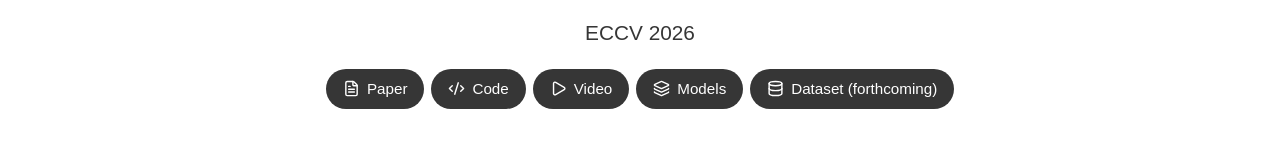
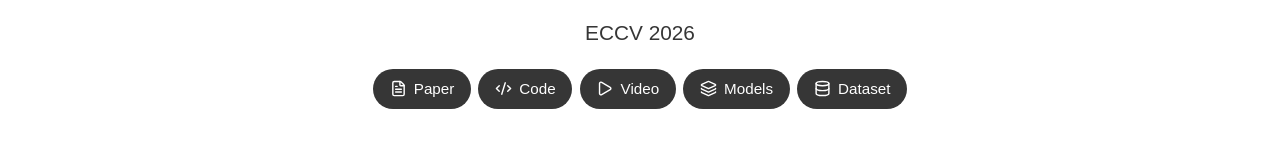
Before and after one commit to bingxuan-li/metasurface-depth-eccv2026, a React (Vite) app in the folder website/: page / in a window 1280 px wide. Shown: the part 300-452 px from the top of the page. Built offline with nearby package versions, Linux system fonts and the light colour scheme; no server answers.

Commit message:
Link public noncommercial real dataset release

```diff
--- a/website/src/page.tsx
+++ b/website/src/page.tsx
@@ -76,9 +76,9 @@
               <Layers3 size={17} />
               Models
             </a>
-            <a href="#resources">
+            <a href="https://huggingface.co/datasets/Bingxuan111/metasurface-real-eccv2026" target="_blank" rel="noreferrer">
               <Database size={17} />
-              Dataset (forthcoming)
+              Dataset
             </a>
           </nav>
         </header>
@@ -292,7 +292,9 @@
             The release includes the optical simulator, training and inference
             code, and Small, Base, and Large checkpoints. The real-capture
             dataset contains five training scenes and 42 evaluation scenes.
-            Dataset publication is forthcoming.
+            Inputs and depth labels are available under{' '}
+            <a href="https://creativecommons.org/licenses/by-nc/4.0/">CC BY-NC 4.0</a>{' '}
+            for noncommercial use, including academic research.
           </p>
           <details className="technical-notes">
             <summary>Evaluation protocol and limitations</summary>
```
Also changed, not shown: 2 other files (tests, documents, lock files or other folders).
